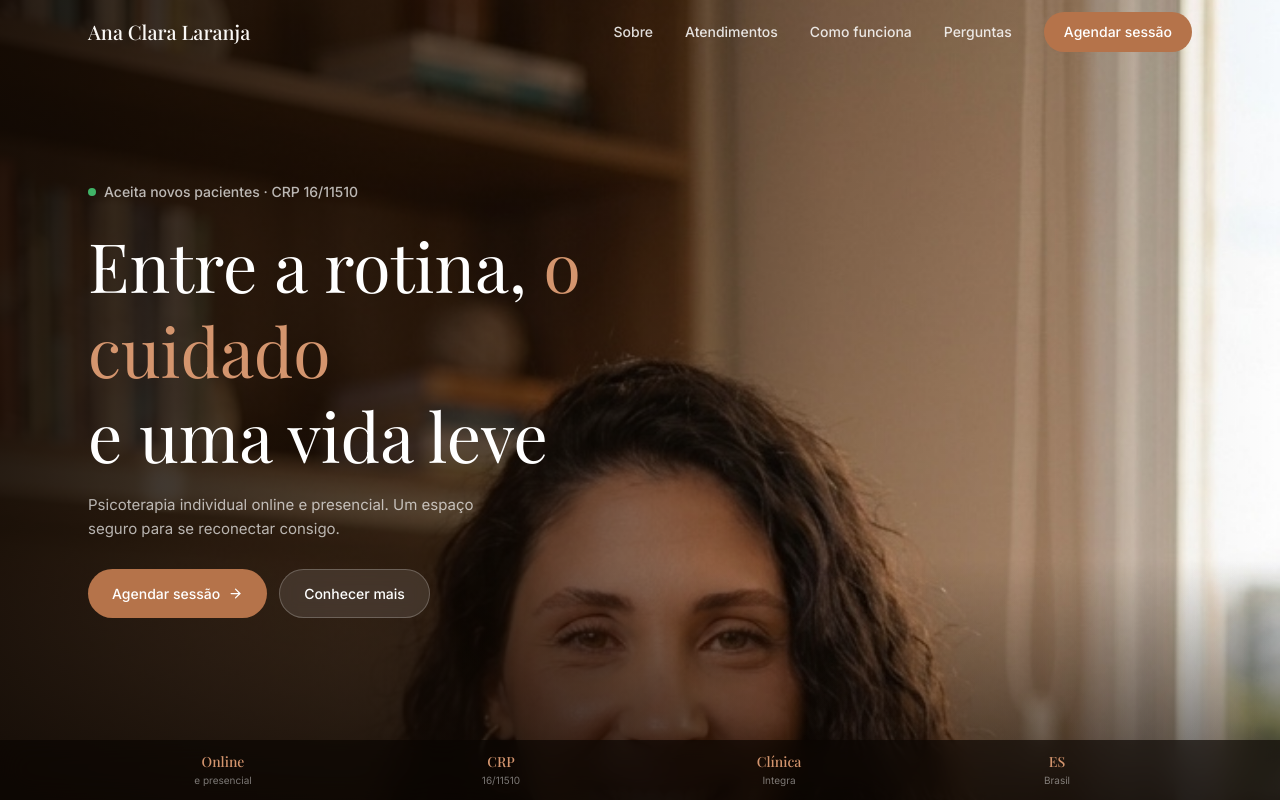
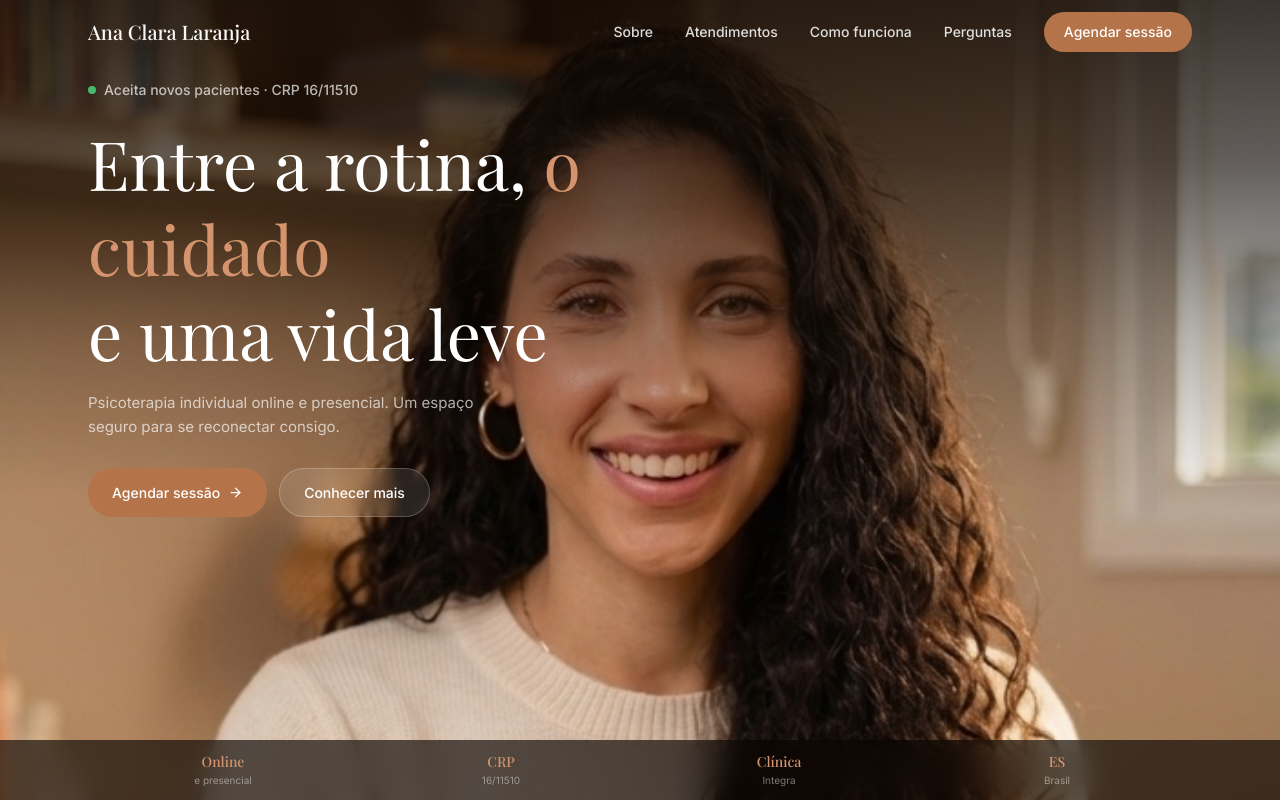
Before and after one commit to danlima-rgb/codetest, a React (Vite) app in the folder ana-clara/: page / in a window 1280 px wide. Shown: the top 800 px of the page. Built offline with nearby package versions, Linux system fonts and the light colour scheme; a web font is replaced by a local one.

Commit message:
fix: move text to top, show woman's face at bottom
Gradient now darkens top (text area) and fades out toward bottom
so the woman's face is fully visible. Content positioned at top
with pt-20 padding below the nav.

https://claude.ai/code/session_01LxZUVBEu8W7zuxfJnN4KUf

```diff
--- a/ana-clara/src/components/Hero.jsx
+++ b/ana-clara/src/components/Hero.jsx
@@ -17,46 +17,27 @@ export default function Hero() {
             width: '100%',
             height: '100%',
             objectFit: 'cover',
-            objectPosition: '60% 18%',
+            objectPosition: '55% 35%',
           }}
         />
 
-        {/* Mobile: escurece de baixo p/ cima — rosto fica claro */}
+        {/* Gradiente escuro no TOPO — texto legível; base transparente — rosto visível */}
         <div
-          className="absolute inset-0 md:hidden"
+          className="absolute inset-0"
           style={{
-            background: `linear-gradient(to top,
-              rgba(15,8,3,0.97) 0%,
-              rgba(15,8,3,0.85) 28%,
-              rgba(15,8,3,0.35) 52%,
-              rgba(15,8,3,0.05) 72%,
+            background: `linear-gradient(to bottom,
+              rgba(15,8,3,0.82) 0%,
+              rgba(15,8,3,0.65) 20%,
+              rgba(15,8,3,0.30) 42%,
+              rgba(15,8,3,0.05) 62%,
               transparent 100%
             )`,
-          }}
-        />
-
-        {/* Desktop: escurece da esquerda — rosto fica à direita */}
-        <div
-          className="absolute inset-0 hidden md:block"
-          style={{
-            background: `
-              linear-gradient(to right,
-                rgba(15,8,3,0.88) 0%,
-                rgba(15,8,3,0.60) 40%,
-                rgba(15,8,3,0.15) 65%,
-                transparent 100%
-              ),
-              linear-gradient(to top,
-                rgba(15,8,3,0.70) 0%,
-                transparent 30%
-              )
-            `,
           }}
         />
       </div>
 
       {/* Content — mobile: fica na base; desktop: centralizado à esquerda */}
-      <div className="relative z-10 h-full max-w-6xl mx-auto px-6 flex flex-col justify-end md:justify-center pb-32 md:pb-0">
+      <div className="relative z-10 h-full max-w-6xl mx-auto px-6 flex flex-col justify-start pt-20">
         <div className="max-w-lg">
 
           {/* Badge */}
```
